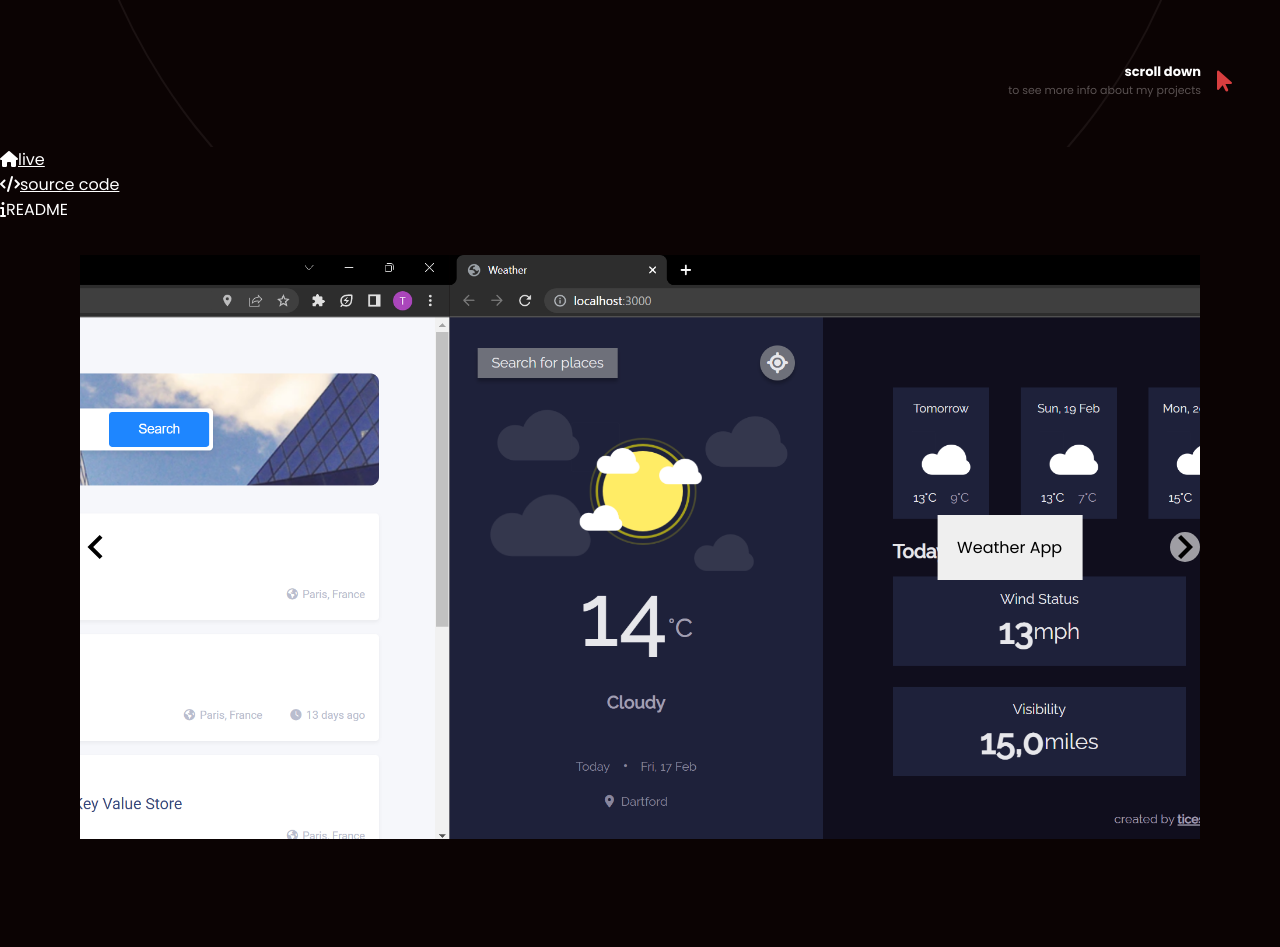
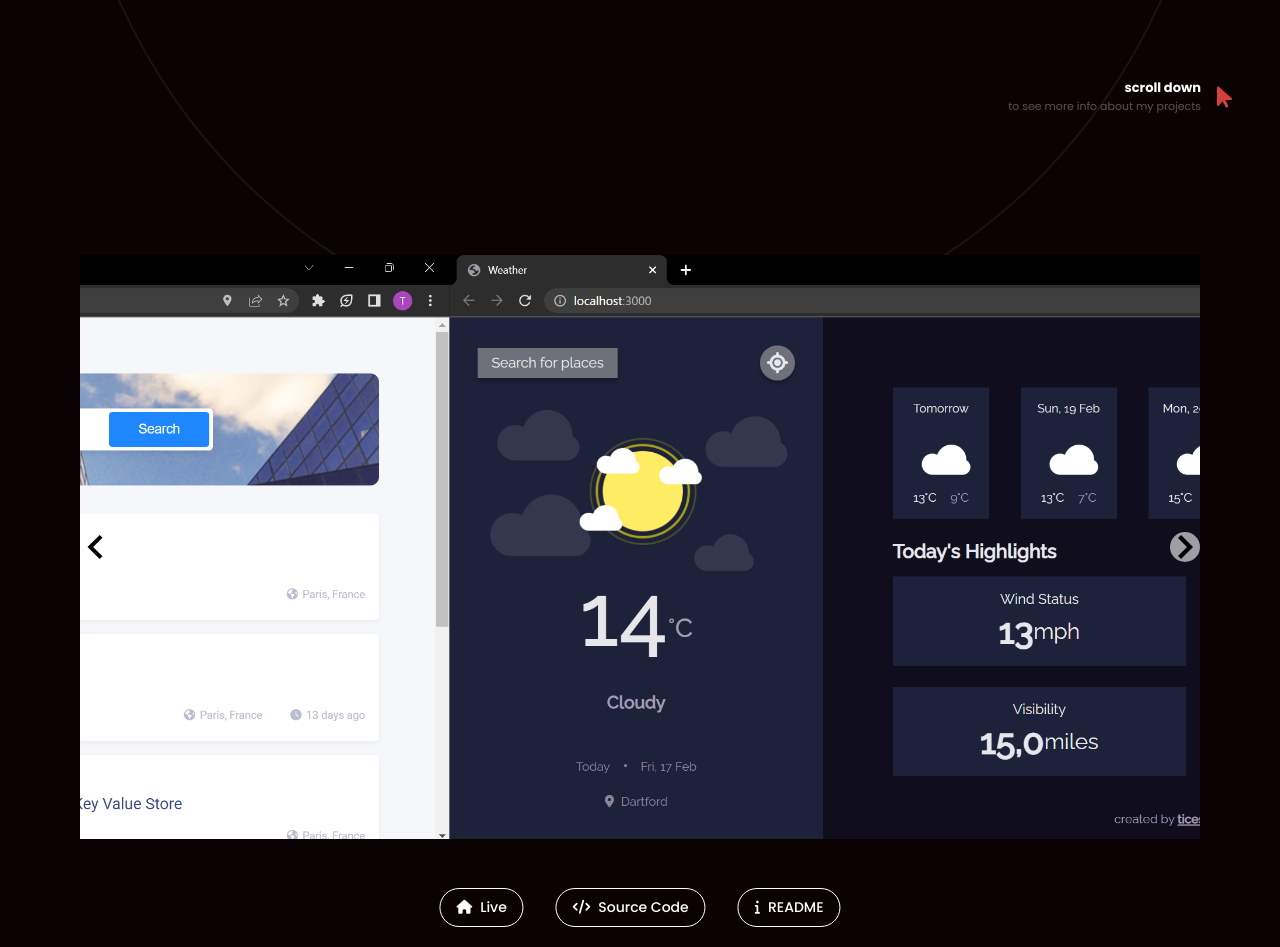
Before and after one commit to tices0/Portfolio, a React (Create React App) app: page / in a window 1280 px wide. Shown: the part 653-1600 px from the top of the page. Built offline with nearby package versions, Linux system fonts and the light colour scheme.

Commit message:
project links styled

```diff
--- a/src/components/Slideshow.jsx
+++ b/src/components/Slideshow.jsx
@@ -5,11 +5,11 @@ import githubJobsDestop from "../media/desktop-screenshots/github-jobs.png";
 import weatherAppDestop from "../media/desktop-screenshots/weather-app.png";
 import commentSectionDestop from "../media/desktop-screenshots/comment-section.png";
 
-const spanStyle = {
-	padding: "20px",
-	background: "#efefef",
-	color: "#000000",
-};
+// const spanStyle = {
+// 	padding: "20px",
+// 	background: "#efefef",
+// 	color: "#000000",
+// };
 
 const divStyle = {
 	display: "flex",
@@ -21,6 +21,7 @@ const divStyle = {
 	height: "calc(100vh - 10rem)",
 	width: "calc(100vw - 10rem)",
 };
+
 const slideImages = [
 	{
 		url: githubJobsDestop,
@@ -50,7 +51,7 @@ const Slideshow = ({ setPage }) => {
 							}}
 							id={`slide${index}`}
 						>
-							<span style={spanStyle}>{slideImage.caption}</span>
+							{/* <span style={spanStyle}>{slideImage.caption}</span> */}
 						</div>
 					</li>
 				))}
--- a/src/pages/Projects.jsx
+++ b/src/pages/Projects.jsx
@@ -43,7 +43,7 @@ function Projects() {
 						rel="noopener noreferrer"
 					>
 						<i className="fa-solid fa-house"></i>
-						live
+						Live
 					</a>
 				</div>
 				<div className="link">
@@ -53,7 +53,7 @@ function Projects() {
 						rel="noopener noreferrer"
 					>
 						<i className="fa-solid fa-code"></i>
-						source code
+						Source Code
 					</a>
 				</div>
 				<div className="link">
--- a/src/styles/styles.css
+++ b/src/styles/styles.css
@@ -18,8 +18,9 @@ body::-webkit-scrollbar {
 
 .nav-bar nav {
   position: fixed;
-  top: 3rem;
+  top: 2rem;
   right: 3rem;
+  z-index: 999;
 }
 .nav-bar nav ul {
   display: flex;
@@ -79,7 +80,7 @@ body::-webkit-scrollbar {
   flex-direction: row;
   gap: 1rem;
   position: absolute;
-  bottom: 3rem;
+  bottom: 2rem;
   right: 3rem;
   text-align: right;
 }
@@ -212,13 +213,6 @@ body::-webkit-scrollbar {
     top: calc(100% - 1rem);
   }
 }
-#projects-page {
-  background-color: #0b0303;
-}
-#projects-page * {
-  color: #fff;
-}
-
 .slide-container {
   position: absolute;
   top: 50%;
@@ -226,4 +220,39 @@ body::-webkit-scrollbar {
   transform: translate(-50%, -50%);
   width: calc(100vw - 10rem);
   height: calc(100vh - 10rem);
+  z-index: -1;
+}
+
+.project-info {
+  display: flex;
+  justify-content: center;
+  align-items: center;
+  flex-direction: row;
+  gap: 2rem;
+  position: absolute;
+  bottom: 1.25rem;
+  left: 50%;
+  transform: translate(-50%);
+}
+.project-info .link {
+  border: 1.5px solid #fff;
+  cursor: pointer;
+  border-radius: 20px;
+  padding: 0.5rem 1rem;
+  color: #fff;
+  font-weight: 500;
+  font-size: 14px;
+}
+.project-info .link:hover {
+  background-color: #c27783;
+  border-color: #c27783;
+}
+.project-info .link a {
+  color: #fff;
+  width: 100%;
+  height: 100%;
+  text-decoration: none;
+}
+.project-info .link i {
+  padding-right: 0.5rem;
 }/*# sourceMappingURL=styles.css.map */
--- a/src/styles/styles.scss
+++ b/src/styles/styles.scss
@@ -47,8 +47,9 @@ body {
 
 .nav-bar nav {
 	position: fixed;
-	top: 3rem;
+	top: 2rem;
 	right: 3rem;
+	z-index: 999;
 
 	ul {
 		@include flexCenter(row);
@@ -188,7 +189,7 @@ body {
 		@include flexCenter(row);
 		gap: 1rem;
 		position: absolute;
-		bottom: 3rem;
+		bottom: 2rem;
 		right: 3rem;
 		text-align: right;
 
@@ -345,19 +346,47 @@ body {
 // Projects Page
 // =============
 
-#projects-page {
-	background-color: $black;
-
-	* {
-		color: #fff;
-	}
-}
 .slide-container {
 	@include absoluteCenter();
 	width: calc(100vw - 10rem);
 	height: calc(100vh - 10rem);
+	z-index: -1;
 }
 
+.project-info {
+	@include flexCenter(row);
+	gap: 2rem;
+	position: absolute;
+	bottom: 1.25rem;
+	left: 50%;
+	transform: translate(-50%);
+
+	.link {
+		border: 1.5px solid #fff;
+		cursor: pointer;
+		border-radius: 20px;
+		padding: 0.5rem 1rem;
+		color: #fff;
+		font-weight: 500;
+		font-size: 14px;
+
+		&:hover {
+			background-color: $dark-pink;
+			border-color: $dark-pink;
+		}
+
+		a {
+			color: #fff;
+			width: 100%;
+			height: 100%;
+			text-decoration: none;
+		}
+
+		i {
+			padding-right: 0.5rem;
+		}
+	}
+}
 // =============
 //
 // =============
```
Also changed, not shown: 1 other file (tests, documents, lock files or other folders).
